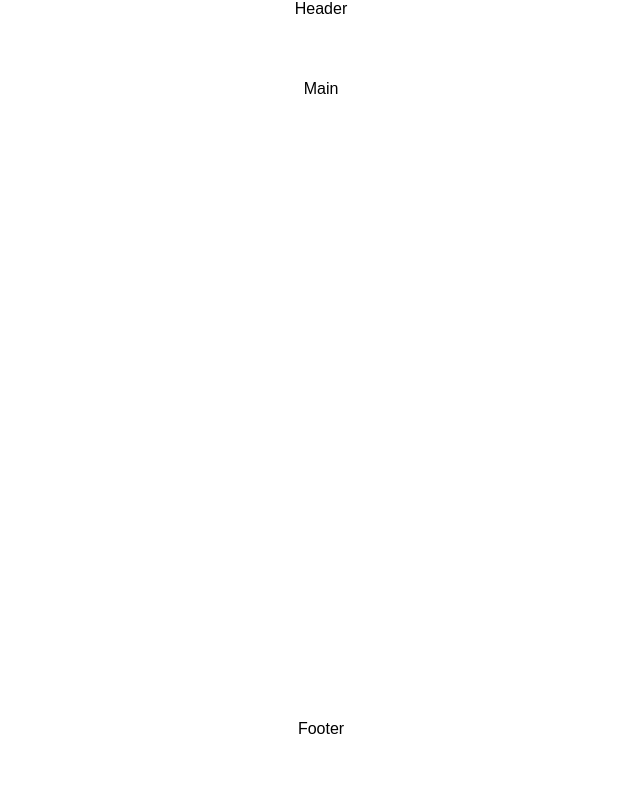
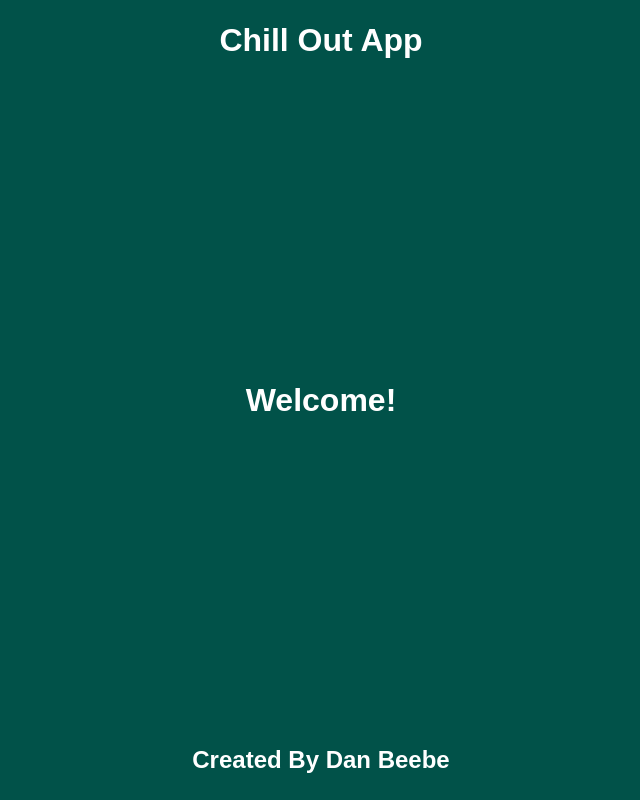
Before and after one commit to danielwbeebe/Relaxation-App, a React (Create React App) app: page / in a window 1280 px wide. Shown: the whole page, without its empty margins (319-959 px from the left). Built offline with nearby package versions, Linux system fonts and the light colour scheme.

Commit message:
design color scheme, format of welcome page

```diff
--- a/src/App.css
+++ b/src/App.css
@@ -6,22 +6,47 @@
   align-items: center;
   margin: 0;
   height: 100vh;
+  width: 100vw;
 }
 
 .header {
   height: 10vh;
   display: flex;
   justify-content: center;
+  align-content: center;
+  align-items: center;
+  width: 100vw;
 }
 
 .main {
   height: 80vh;
   display: flex;
   justify-content: center;
+  align-content: center;
+  align-items: center;
 }
 
 .footer {
   height: 10vh;
   display: flex;
   justify-content: center;
+  align-content: center;
+  align-items: center;
 }
+
+/*welcome page*/
+
+.welcome .header {
+  background-color: #015249;
+  color: white;
+}
+
+.welcome .main {
+  background-color: #015249;
+  color: white;
+}
+
+.welcome .footer {
+  background-color: #015249;
+  color: white;
+}
--- a/src/App.js
+++ b/src/App.js
@@ -9,7 +9,9 @@ class App extends Component {
   render() {
     return (
       <Router>
-        <Route exact path="/" render={() => <Welcome />} />
+        <div className="App">
+          <Route exact path="/" render={() => <Welcome />} />
+        </div>
       </Router>
     );
   }
--- a/src/components/Welcome.jsx
+++ b/src/components/Welcome.jsx
@@ -6,15 +6,15 @@ const Welcome = () => {
     <div className="welcome">
 
       <div className="header">
-        Header
+        <h1>Chill Out App</h1>
       </div>
 
       <div className="main">
-        Main
+        <h1>Welcome!</h1>
       </div>
 
       <div className="footer">
-        Footer
+        <h2>Created By Dan Beebe</h2>
       </div>
 
     </div>
```
